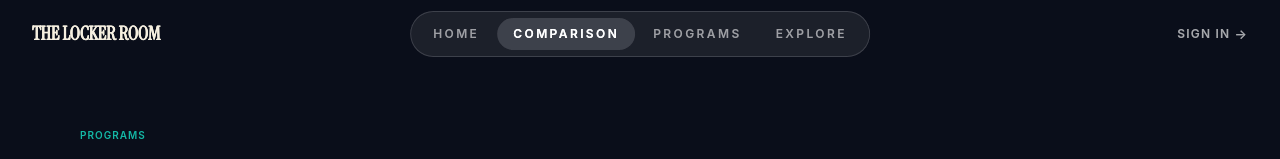
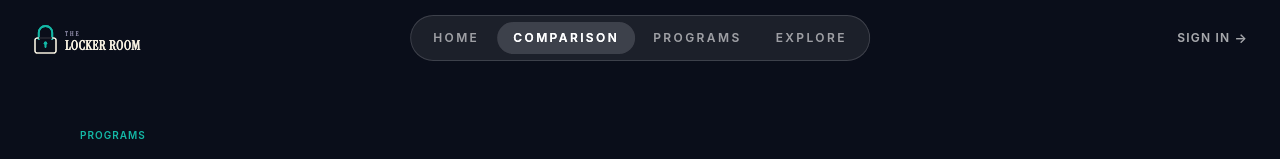
Before and after one commit to claxeon/the-locker-room, a React (Create React App) app in the folder frontend/: page /college-comparison in a window 1280 px wide. Shown: the top 159 px of the page. Built offline with nearby package versions, Linux system fonts and the light colour scheme; no server answers; a web font is replaced by a local one.

Commit message:
feat: replace text wordmark with inline SVG padlock logomark in GlobalNav

```diff
--- a/frontend/src/components/layout/GlobalNav.tsx
+++ b/frontend/src/components/layout/GlobalNav.tsx
@@ -217,26 +217,59 @@ export const GlobalNav: React.FC<GlobalNavProps> = () => {
       {/* Three-column grid: wordmark | nav | auth */}
       <div className="flex items-center justify-between gap-4">
 
-        {/* LEFT — Wordmark */}
+        {/* LEFT — Logomark */}
         <Link
           to="/"
-          className="flex-shrink-0 font-serif-display select-none transition-colors duration-150"
-          style={{
-            fontSize: '19px',
-            fontWeight: 700,
-            letterSpacing: '-0.01em',
-            textTransform: 'uppercase' as const,
-            color: '#F5EFE0',
-            textDecoration: 'none',
-          }}
-          onMouseEnter={(e) =>
-            ((e.currentTarget as HTMLAnchorElement).style.color = 'rgba(245,239,224,0.70)')
-          }
-          onMouseLeave={(e) =>
-            ((e.currentTarget as HTMLAnchorElement).style.color = '#F5EFE0')
-          }
+          className="flex-shrink-0 select-none transition-opacity duration-150 hover:opacity-75"
+          style={{ textDecoration: 'none', lineHeight: 0 }}
+          aria-label="The Locker Room — home"
         >
-          The Locker Room
+          <svg
+            xmlns="http://www.w3.org/2000/svg"
+            viewBox="0 0 232 48"
+            fill="none"
+            aria-hidden="true"
+            style={{ height: '36px', width: 'auto', display: 'block' }}
+          >
+            {/* Shackle */}
+            <path
+              d="M 9 25.5 L 9 17 A 9 9 0 0 1 27 17 L 27 25.5"
+              stroke="#14B8A6"
+              strokeWidth="2.4"
+              strokeLinecap="round"
+              fill="none"
+            />
+            {/* Lock body */}
+            <rect x="4" y="24" width="28" height="20" rx="3"
+              stroke="#F5EFE0" strokeWidth="1.5" fill="none"
+            />
+            {/* Seamless shackle–body junction — erases top-edge stroke between shackle legs */}
+            <line x1="9.5" y1="24" x2="26.5" y2="24" stroke="#0A0E1A" strokeWidth="2.2" />
+            {/* Keyhole circle */}
+            <circle cx="18" cy="31" r="2.2" fill="#14B8A6" />
+            {/* Keyhole drop */}
+            <rect x="16.9" y="32.8" width="2.2" height="4.4" rx="1.1" fill="#14B8A6" />
+            {/* THE */}
+            <text
+              x="44" y="19"
+              fontFamily="'Instrument Serif', Georgia, serif"
+              fontSize="9"
+              fontWeight="400"
+              letterSpacing="0.28em"
+              fill="#9B97B5"
+              dominantBaseline="middle"
+            >THE</text>
+            {/* LOCKER ROOM */}
+            <text
+              x="44" y="35.5"
+              fontFamily="'Instrument Serif', Georgia, serif"
+              fontSize="17.5"
+              fontWeight="700"
+              letterSpacing="0.045em"
+              fill="#F5EFE0"
+              dominantBaseline="middle"
+            >LOCKER ROOM</text>
+          </svg>
         </Link>
 
         {/* CENTER — Nav pill (hidden below md) */}
```
Also changed, not shown: frontend/public/tlr_logo.svg (added).
